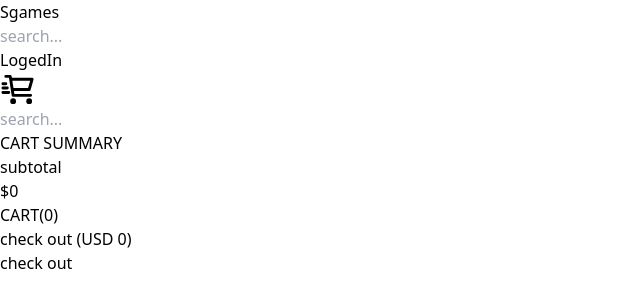
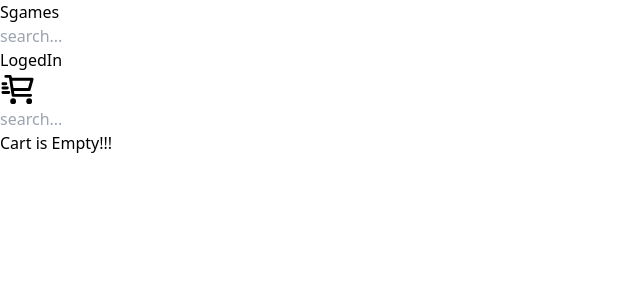
Before and after one commit to Shafiquedev256/Games-store, a React (Vite) app: page /cart in a window 1280 px wide. Shown: the top 308 px of the page, without its empty margins (0-640 px from the left). Built offline with nearby package versions, Linux system fonts and the light colour scheme.

Commit message:
fixed header

```diff
--- a/src/pages/cartPage.tsx
+++ b/src/pages/cartPage.tsx
@@ -11,7 +11,6 @@ import {useState,useEffect} from "react"
    const navigate = useNavigate()
    const [subtotal,setSubtotal]=useState(0)
 const storedCart = localStorage.getItem('cart');
-
 useEffect(()=>{
   let total = 0
   if(storedCart){
@@ -26,12 +25,17 @@ setSubtotal(total)
 },[storedCart])
 
 const handleCheckout = ()=>{
+  if(data.length<1){
+    return
+  }
     navigate("/payments/checkout")
 }
 
   return(
     <>
      <Header/>
+    {
+      data.length>0?(
     <section className="w-screen bg-gray-100 pb-32 md:flex md:flex-row-reverse ">
 
     <div className="md:w-2/5 md:bg-white md:rounded md:p-2 md:h-fit md:my-4 md:mx-2 md:items-center">
@@ -49,9 +53,9 @@ const handleCheckout = ()=>{
    </section>
 
     <div className="w-screen flex items-center justify-center md:hidden">
-    <button className=" bg-purple-500 w-64 p-3 mt-3 rounded text-white font-bold md:hidden " onClick={handleCheckout}>check out</button>
+ <button className=" bg-purple-500 w-64 p-3 mt-3 rounded text-white font-bold md:hidden " onClick={handleCheckout}>check out</button>
     </div>
-    </section>
+    </section> ):(<div className="font-extralight text-red-500 text-4xl h-screen mt-10 ml-8 ">Cart is Empty!!! </div>)}
     </>
     )
 }
--- a/src/pages/homepage.tsx
+++ b/src/pages/homepage.tsx
@@ -22,8 +22,9 @@ const recommendedGames = data.filter((_item,index)=>index>10)
 const upComingGames = data.filter((_item,index)=>index<10&&index>5)
 
    return (
+     <>
+             <Header/>
      <div className="overflow-hidden w-screen">
-        <Header/>
         <div className="md:flex md:flex-row-reverse md:items-center ">{
           data.length>0?(        <Promo data={recommendedGames}/>):(<div className=" md:w-screen md:block hidden md:bg-slate-800 md:animate-pulse md:h-[359px] "></div>)
         }
@@ -52,6 +53,7 @@ const upComingGames = data.filter((_item,index)=>index<10&&index>5)
         </div>
 
      </div>
+     </>
      )
  }
 
```
